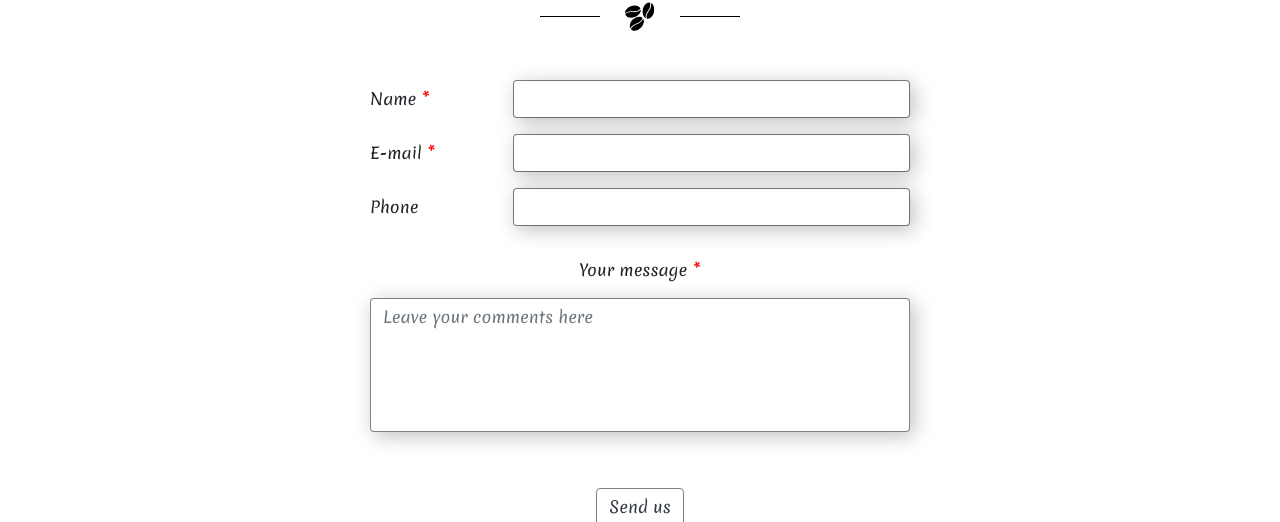
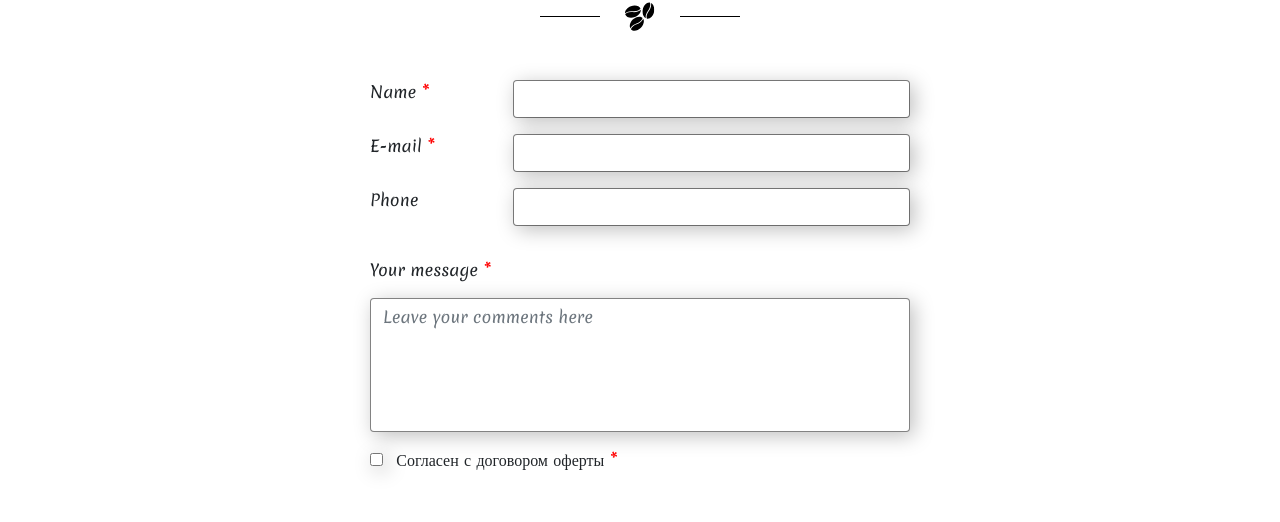
Before and after one commit to Kamilla289/coffee-shop, a Vue app: page /contact in a window 1280 px wide. Shown: the part 390-912 px from the top of the page. Built offline with nearby package versions, Linux system fonts and the light colour scheme.

Commit message:
add: vuelidate

```diff
--- a/package.json
+++ b/package.json
@@ -9,6 +9,8 @@
     "preview": "vite preview"
   },
   "dependencies": {
+    "@vuelidate/core": "^2.0.3",
+    "@vuelidate/validators": "^2.0.4",
     "seamless-scroll-polyfill": "^2.3.4",
     "uuid": "^11.0.3",
     "vue": "^3.5.13",
--- a/src/components/FooterComponent.vue
+++ b/src/components/FooterComponent.vue
@@ -6,7 +6,7 @@
           <ul class="footer d-flex flex-wrap">
 
             <page-link classItem="footer__item" :link="links.footer.link">
-              <img :src="`logo/${links.footer.icon}`" :alt="links.footer.icon" />
+              <img :src="`/logo/${links.footer.icon}`" :alt="links.footer.icon" />
             </page-link>
 
             <page-link v-for="link in links.other" :key="link.id" classItem="footer__item" :link="link.link"
--- /dev/null
+++ b/src/validators/minLength.js
@@ -0,0 +1,3 @@
+export const minLength = (value) => {
+  return value.length > 5
+}
--- a/src/views/ContactView.vue
+++ b/src/views/ContactView.vue
@@ -19,51 +19,63 @@
 
             <form action="#" class="mt-5" @submit.prevent="submitForm">
               <div class="form-group row">
-                <div class="col col-12 col-sm-3 d-flex align-items-center">
+                <div class="col col-12 col-sm-3 d-flex align-items-start">
                   <label for="name-input" class="mb-0">
                     Name
                     <span style="color: red">*</span>
                   </label>
                 </div>
                 <div class="col col-12 col-sm-9">
-                  <input v-model="formData.name" type="text" class="form-control" id="name-input" />
+                  <input v-model="v$.name.$model" type="text" class="form-control" id="name-input" />
+                  <span v-for="error in v$.name.$errors" :key="error.$uid"> {{ error.$message }} </span>
                 </div>
               </div>
 
               <div class="form-group row">
-                <div class="col col-12 col-sm-3 d-flex align-items-center">
+                <div class="col col-12 col-sm-3 d-flex align-items-start">
                   <label for="email-input" class="mb-0">
                     E-mail
                     <span style="color: red">*</span>
                   </label>
                 </div>
                 <div class="col col-12 col-sm-9">
-                  <input v-model="formData.email" type="email" class="form-control" id="email-input" />
+                  <input v-model="v$.email.$model" type="email" class="form-control" id="email-input" />
+                  <span v-for="error in v$.email.$errors" :key="error.$uid"> {{ error.$message }} </span>
                 </div>
               </div>
 
               <div class="form-group row">
-                <div class="col col-12 col-sm-3 d-flex align-items-center">
+                <div class="col col-12 col-sm-3 d-flex align-items-start">
                   <label for="phone-input" class="mb-0"> Phone </label>
                 </div>
                 <div class="col col-12 col-sm-9">
-                  <input v-model="formData.phone" type="tel" class="form-control" id="phone-input" />
+                  <input v-model="v$.phone.$model" type="tel" class="form-control" id="phone-input" />
+                  <span v-for="error in v$.phone.$errors" :key="error.$uid"> {{ error.$message }} </span>
                 </div>
               </div>
 
               <div class="form-group row textarea">
-                <div class="col col-12 d-flex justify-content-center">
+                <div class="col col-12 d-flex justify-content-start">
                   <label for="pmessage" class="mb-3 mt-3 text-center">
                     Your message
                     <span style="color: red">*</span>
                   </label>
                 </div>
                 <div class="col col-12">
-                  <textarea v-model="formData.message" class="form-control" name="message" id="message" rows="5"
+                  <textarea v-model="v$.message.$model" class="form-control" name="message" id="message" rows="5"
                     placeholder="Leave your comments here"></textarea>
+                  <span v-for="error in v$.message.$errors" :key="error.$uid"> {{ error.$message }} </span>
                 </div>
               </div>
-
+              <div class="form-group row">
+                <div class="col d-flex justify-content-start">
+                  <label for="agree-checkbox" class="mb-0">
+                    <input v-model="v$.agree.$model" type="checkbox" id="agree-checkbox" class="mr-2" />
+                    Согласен с договором оферты
+                    <span style="color: red">*</span>
+                  </label>
+                </div>
+              </div>
               <div class="row">
                 <div class="col">
                   <button class="btn btn-outline-dark send-btn">Send us</button>
@@ -80,20 +92,26 @@
 <script>
 import NavBarComponent from "@/components/NavBarComponent.vue";
 import TitleHeader from "@/components/TitleHeader.vue";
+import { useVuelidate } from '@vuelidate/core';
+import { required, email, maxLength } from '@vuelidate/validators';
+import { helpers } from '@vuelidate/validators';
+import { minLength } from "../validators/minLength";
 
 export default {
   components: {
     NavBarComponent,
     TitleHeader
   },
+  setup() {
+    return { v$: useVuelidate() }
+  },
   data() {
     return {
-      formData: {
-        name: "",
-        email: "",
-        phone: "",
-        message: "",
-      },
+      name: "",
+      email: "",
+      phone: "",
+      message: "",
+      agree: false,
       title: [
         {
           id: 0,
@@ -103,8 +121,25 @@ export default {
     };
   },
   methods: {
-    submitForm() {
-      console.log(this.formData);
+    async submitForm() {
+      const isFormCorrect = await this.v$.$validate();
+      if (!isFormCorrect) return;
+      console.log({
+        name: this.name,
+        email: this.email,
+        phone: this.phone,
+        message: this.message,
+        agree: this.agree,
+      })
+    }
+  },
+  validations() {
+    return {
+      name: { required },
+      email: { required, email },
+      phone: {},
+      message: { required, maxLength: maxLength(100), minLength: helpers.withMessage('Минимальная длина 5 символов', minLength) },
+      agree: { required }
     }
   }
 };
```
